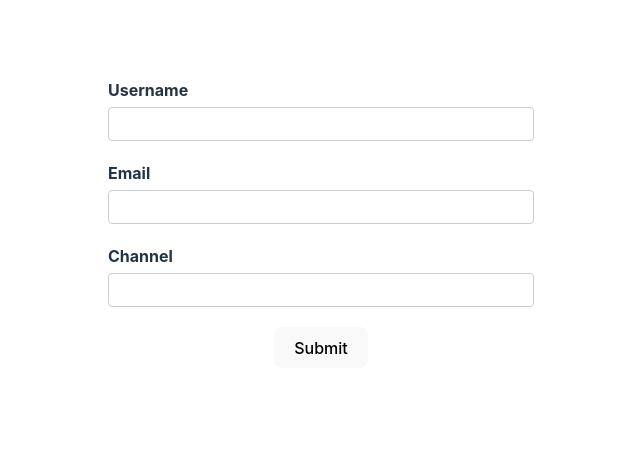
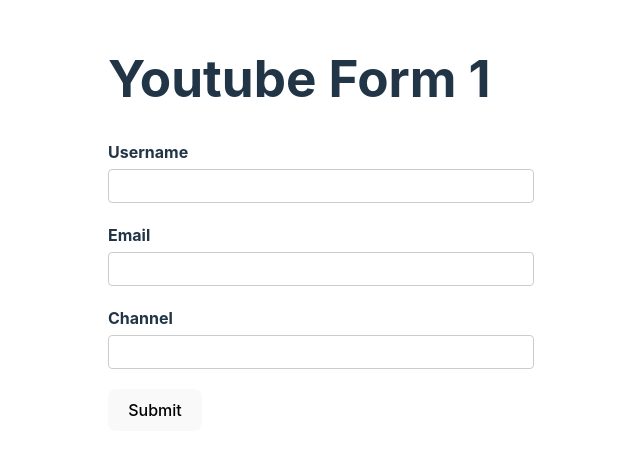
Before and after one commit to ain-afridi/react-hook-form, a React (Vite) app: page / in a window 1280 px wide. Shown: the part 177-632 px from the top of the page, without its empty margins (319-959 px from the left). Built offline with nearby package versions, Linux system fonts and the light colour scheme.

Commit message:
11-08-2024

```diff
--- a/package.json
+++ b/package.json
@@ -15,6 +15,7 @@
     "react-hook-form": "^7.52.2"
   },
   "devDependencies": {
+    "@hookform/devtools": "^4.3.1",
     "@types/react": "^18.3.3",
     "@types/react-dom": "^18.3.0",
     "@typescript-eslint/eslint-plugin": "^7.15.0",
--- a/src/App.css
+++ b/src/App.css
@@ -2,10 +2,9 @@
   max-width: 1280px;
   margin: 0 auto;
   padding: 2rem;
-  text-align: center;
 }
 
-label{
+label {
   font-weight: bold;
   display: flex;
   margin-bottom: 5px;
@@ -24,5 +23,14 @@
   background-image: none;
   border: 1px solid #ccc;
   border-radius: 4px;
+
+}
+
+.form-control {
   margin-bottom: 20px;
 }
+
+.error {
+  color: red;
+  font-size: 12px;
+}
--- a/src/components/YoutubeForm.tsx
+++ b/src/components/YoutubeForm.tsx
@@ -1,24 +1,99 @@
 import { useForm } from "react-hook-form";
+import { DevTool } from "@hookform/devtools";
+
+let renderCount = 0;
+interface FormValue {
+  username: string;
+  email: string;
+  channel: string;
+}
 
 export const YoutubeForm = () => {
-    const form = useForm();
+  const form = useForm<FormValue>({
+    defaultValues: {
+      username: '',
+      email: '',
+      channel: ''
+    }
+  });
 
-    const { register } = form;
+  const { register, control, handleSubmit, formState } = form;
+  const { errors } = formState;
+  renderCount++;
+
+  const submit = (data: FormValue) => {
+    console.log("Form Submited", data);
+  };
 
   return (
     <div>
-      <form action="">
-        <label htmlFor="username">Username</label>
-        <input type="text" id="username" {...register("username")} />
+      <h1>Youtube Form {renderCount / 2}</h1>
+      <form onSubmit={handleSubmit(submit)} noValidate>
+        <div className="form-control">
+          <label htmlFor="username">Username</label>
+          <input
+            type="text"
+            id="username"
+            {...register("username", {
+              required: {
+                value: true,
+                message: "Email is required",
+              },
+            })}
+          />
+          <p className="error">{errors.username?.message}</p>
+        </div>
 
-        <label htmlFor="email">Email</label>
-        <input type="email" id="email" {...register("email")} />
+        <div className="form-control">
+          <label htmlFor="email">Email</label>
+          <input
+            type="email"
+            id="email"
+            {...register("email", {
+              pattern: {
+                value:
+                  /^[a-zA-Z0-9. !#$%&'*+/=?^_` {|}~-]+@[a-zA-Z0-9-]+(?:\.[a-zA-Z0-9-]+)*$/,
+                message: "Invalid Email Format",
+              },
+              // for custom validation
+              // validate: (inputValue) => {
+              //   return inputValue !== 'admain@gmail.com' || 'Enter a different email'
+              // }
 
-        <label htmlFor="channel">Channel</label>
-        <input type="text" id="channel" {...register("channel")} />
+              validate: {
+                notAdmin: (fieldValue) => {
+                  return (
+                    fieldValue !== "admain@gmail.com" ||
+                    "Enter a different email address"
+                  );
+                },
+                notBlackListed: (fieldValue) => {
+                  return (
+                    !fieldValue.endsWith("baddomain.com") ||
+                    "This domain is not supported"
+                  );
+                },
+              },
+            })}
+          />
+          <p className="error">{errors.email?.message}</p>
+        </div>
+
+        <div className="form-control">
+          <label htmlFor="channel">Channel</label>
+          <input
+            type="text"
+            id="channel"
+            {...register("channel", {
+              required: "Channel is required",
+            })}
+          />
+          <p className="error">{errors.channel?.message}</p>
+        </div>
 
         <button>Submit</button>
       </form>
+      <DevTool control={control} />
     </div>
   );
 };
```
Also changed, not shown: 1 other file (tests, documents, lock files or other folders).
